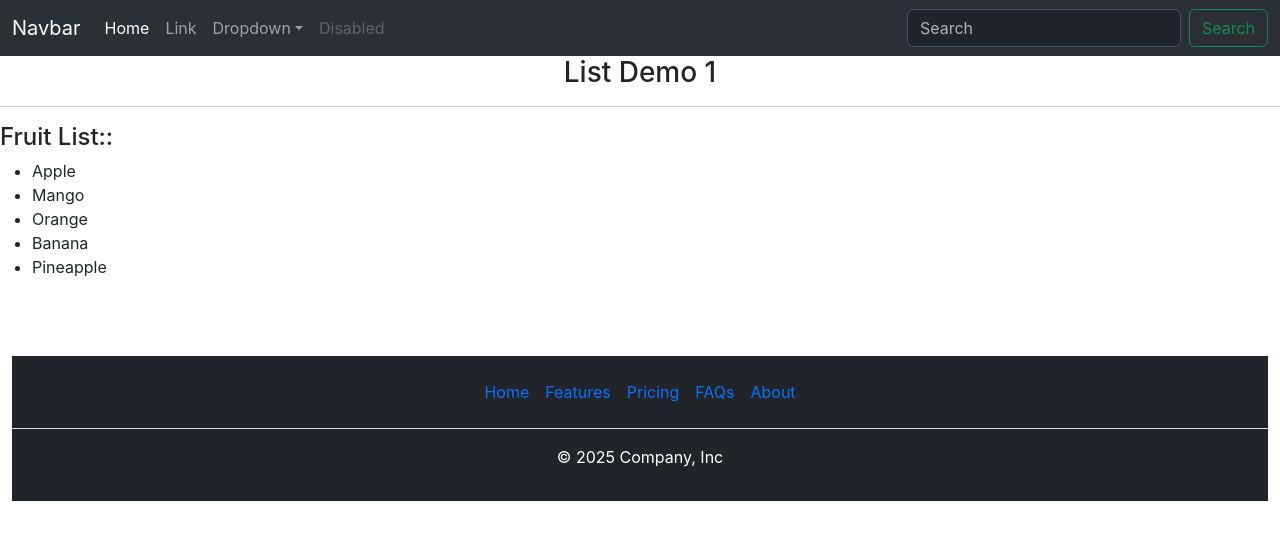
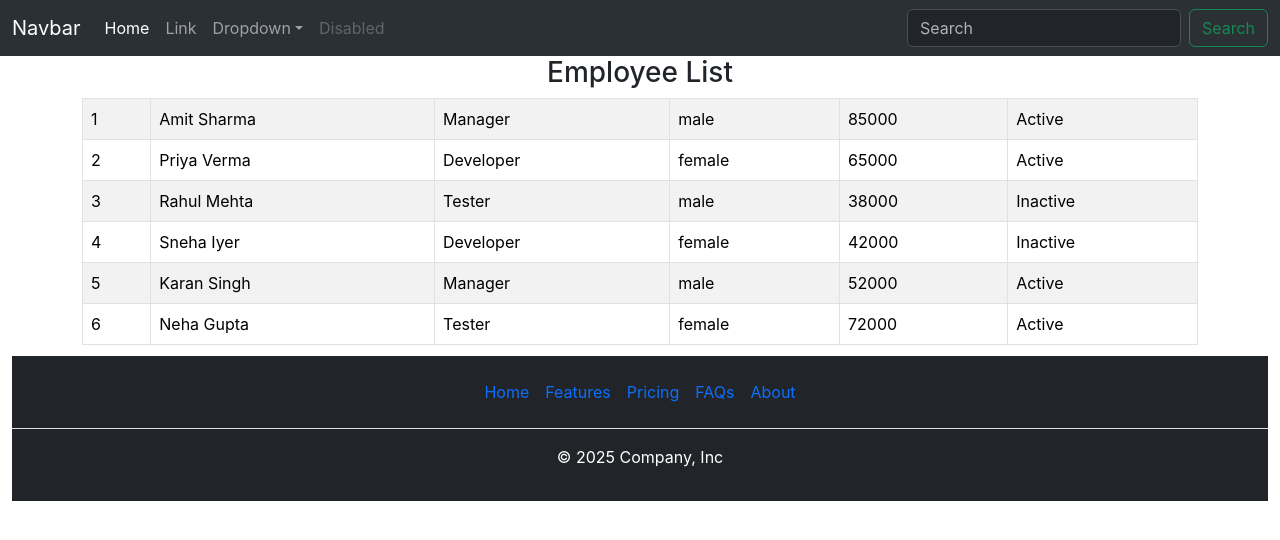
Before and after one commit to sanjaysamantra1/NareshIT_React_11_july_2026, a React (Create React App) app in the folder react_project_1/: page / in a window 1280 px wide. Shown: the top 540 px of the page. Built offline with nearby package versions, Linux system fonts and the light colour scheme.

Commit message:
employee list

```diff
--- a/react_project_1/src/components/body/Body.js
+++ b/react_project_1/src/components/body/Body.js
@@ -13,10 +13,11 @@ import Assignment5 from '../assignments/Assignment5'
 import Assignment6 from '../assignments/Assignment6'
 import Assignment7 from '../assignments/Assignment7'
 import ListDemo1 from '../list/ListDemo1'
+import EmployeeList from '../list/EmployeeList'
 
 export default function Body() {
   return (
-    <div className="body" style={{ minHeight: "300px" }}>
+    <div className="body container" style={{ minHeight: "300px" }}>
       {/* Application Body */}
       {/* <CounterDemo1 /> */}
       {/* <CounterDemo2 /> */}
@@ -31,7 +32,8 @@ export default function Body() {
       {/* <Assignment5/> */}
       {/* <Assignment6/>
       <Assignment7/> */}
-      <ListDemo1/>
+      {/* <ListDemo1/> */}
+      <EmployeeList />
     </div>
   )
 }
--- /dev/null
+++ b/react_project_1/src/components/list/EmployeeList.js
@@ -0,0 +1,29 @@
+import React from 'react'
+
+export default function EmployeeList() {
+    const employees = [
+        { id: 1, name: 'Amit Sharma', role: 'Manager', salary: 85000, status: 'Active', gender: 'male' },
+        { id: 2, name: 'Priya Verma', role: 'Developer', salary: 65000, status: 'Active', gender: 'female' },
+        { id: 3, name: 'Rahul Mehta', role: 'Tester', salary: 38000, status: 'Inactive', gender: 'male' },
+        { id: 4, name: 'Sneha Iyer', role: 'Developer', salary: 42000, status: 'Inactive', gender: 'female' },
+        { id: 5, name: 'Karan Singh', role: 'Manager', salary: 52000, status: 'Active', gender: 'male' },
+        { id: 6, name: 'Neha Gupta', role: 'Tester', salary: 72000, status: 'Active', gender: 'female' }
+    ];
+    return <>
+        <h3 className='text-center'>Employee List</h3>
+        <table className='table table-bordered table-striped'>
+            <tbody>
+                {employees.map((emp)=>{
+                    return <tr key={emp.id}>
+                        <td>{emp.id}</td>
+                        <td>{emp.name}</td>
+                        <td>{emp.role}</td>
+                        <td>{emp.gender}</td>
+                        <td>{emp.salary}</td>
+                        <td>{emp.status}</td>
+                    </tr>
+                })}
+            </tbody>
+        </table>
+    </>
+}
--- a/react_project_1/src/components/list/ListDemo1.js
+++ b/react_project_1/src/components/list/ListDemo1.js
@@ -2,15 +2,15 @@ import React from 'react'
 
 export default function ListDemo1() {
     const fruits = ["Apple", "Mango", "Orange", "Banana", 'Pineapple'];
-    return <>
+    return <div className='container'>
         <h3 className="text-center">List Demo 1</h3>
         <hr />
 
         <h4>Fruit List::</h4>
         <ul>
             {fruits.map((fruit, ind) => {
-                return <li>{fruit}</li>
+                return <li key={ind}>{fruit}</li>
             })}
         </ul>
-    </>
+    </div>
 }
```
